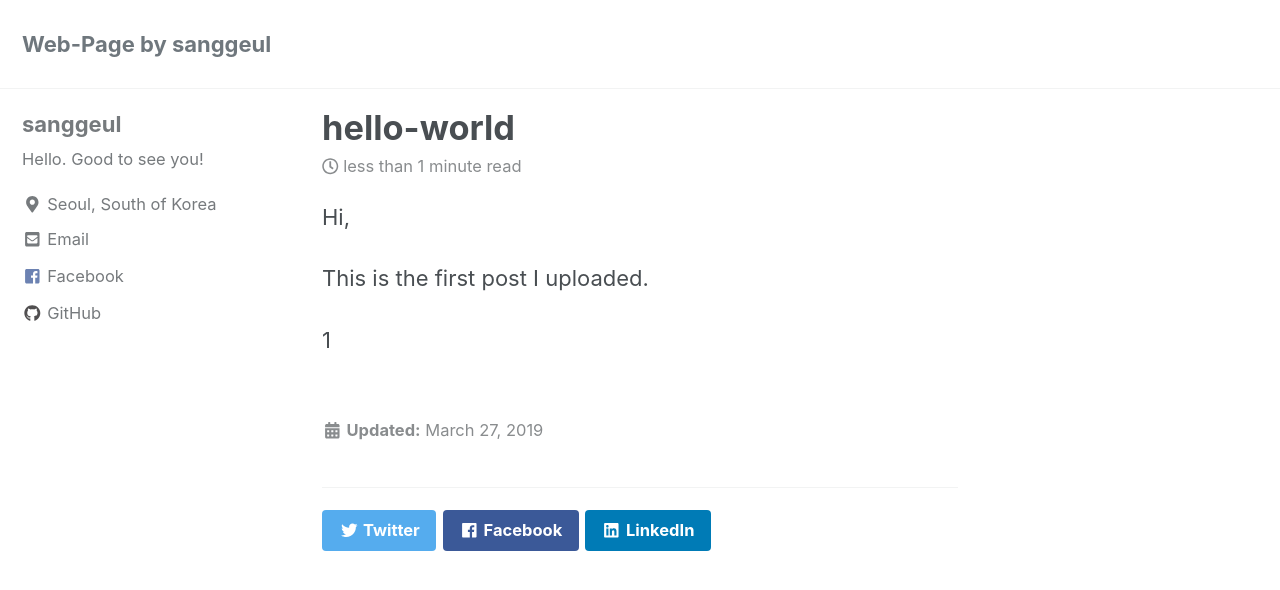
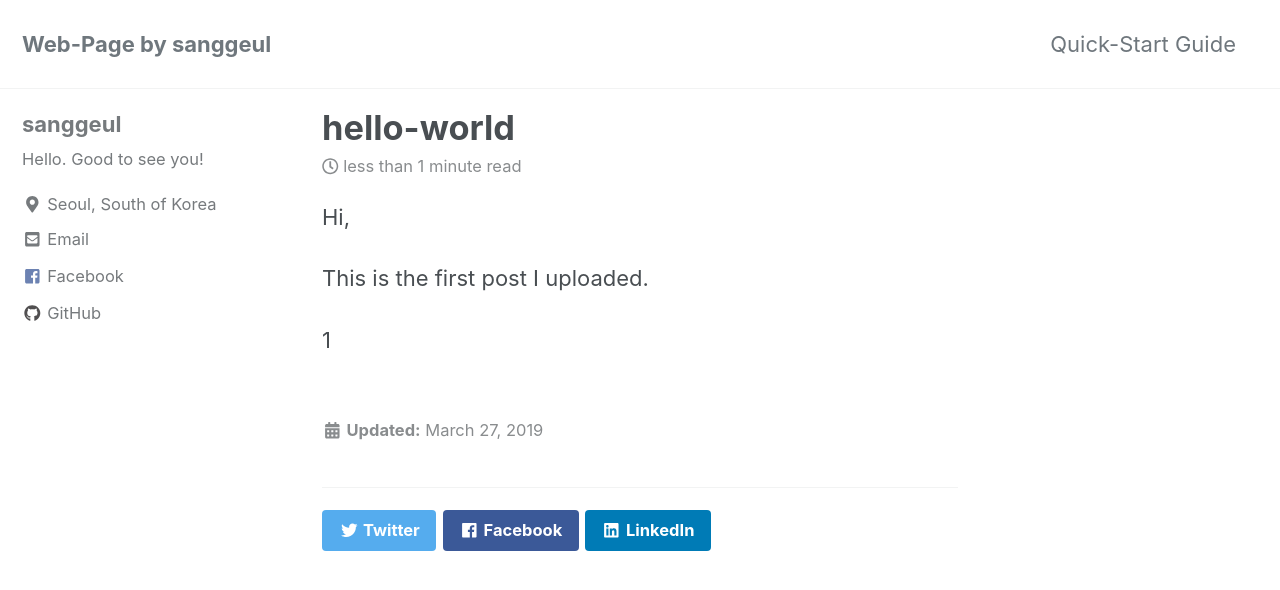
Before and after one commit to sanggeul/sanggeul.github.io, a Jekyll site: the page built from _posts/2019-03-27-hello-world.md, in a window 1280 px wide and 900 px high. Shown: the top 590 px of the window. Built offline with Jekyll 4.4.1, drawn with Linux system fonts in a browser that asks for light colours; cached includes are drawn as plain includes.

Commit message:
Update navigation.yml

```diff
--- a/_data/navigation.yml
+++ b/_data/navigation.yml
@@ -1,5 +1,7 @@
 # main links
 main:
+   - title: "Quick-Start Guide"
+     url: /_pages/404/
   # - title: "Quick-Start Guide"
   #   url: https://mmistakes.github.io/minimal-mistakes/docs/quick-start-guide/
   # - title: "About"
```
